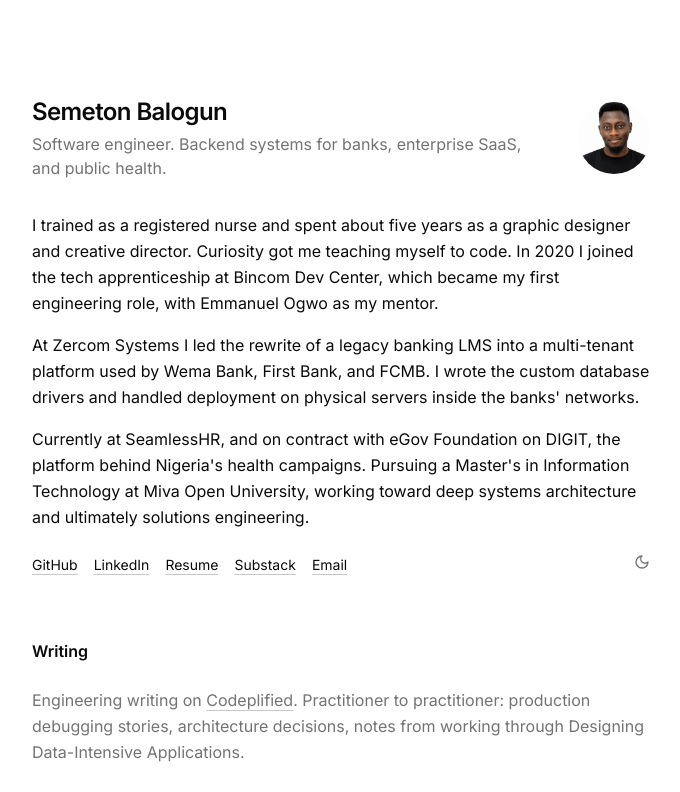
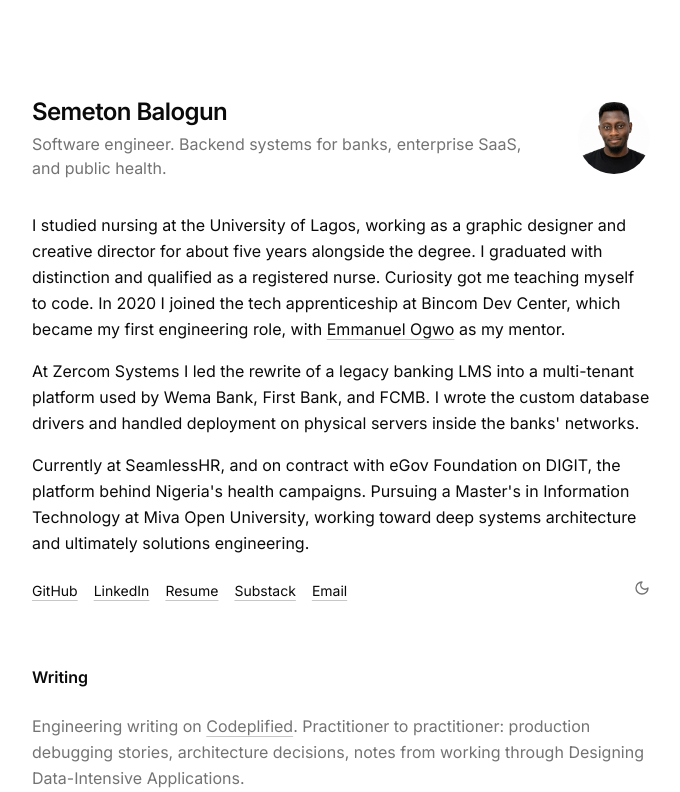
Before and after one commit to Semeton/my-portfolio, a Next.js app: page / in a window 1280 px wide. Shown: the top 792 px of the page, without its empty margins (299-979 px from the left). Built offline with nearby package versions, Linux system fonts and the light colour scheme.

Commit message:
Add UNILAG background and link mentor
Co-Authored-By: Claude Opus 5.5 <noreply@anthropic.com>

```diff
--- a/components/hero.tsx
+++ b/components/hero.tsx
@@ -37,11 +37,21 @@ export default function Hero() {
 
       <div className="mt-8 space-y-4 leading-relaxed">
         <p>
-          I trained as a registered nurse and spent about five years as a
-          graphic designer and creative director. Curiosity got me teaching
-          myself to code. In 2020 I joined the tech apprenticeship at Bincom
-          Dev Center, which became my first engineering role, with Emmanuel
-          Ogwo as my mentor.
+          I studied nursing at the University of Lagos, working as a graphic
+          designer and creative director for about five years alongside the
+          degree. I graduated with distinction and qualified as a registered
+          nurse. Curiosity got me teaching myself to code. In 2020 I joined
+          the tech apprenticeship at Bincom Dev Center, which became my first
+          engineering role, with{" "}
+          <a
+            href="https://ogwodev.com/"
+            target="_blank"
+            rel="noopener noreferrer"
+            className="underline decoration-muted-foreground/40 underline-offset-4 hover:decoration-foreground"
+          >
+            Emmanuel Ogwo
+          </a>{" "}
+          as my mentor.
         </p>
         <p>
           At Zercom Systems I led the rewrite of a legacy banking LMS into a
```
